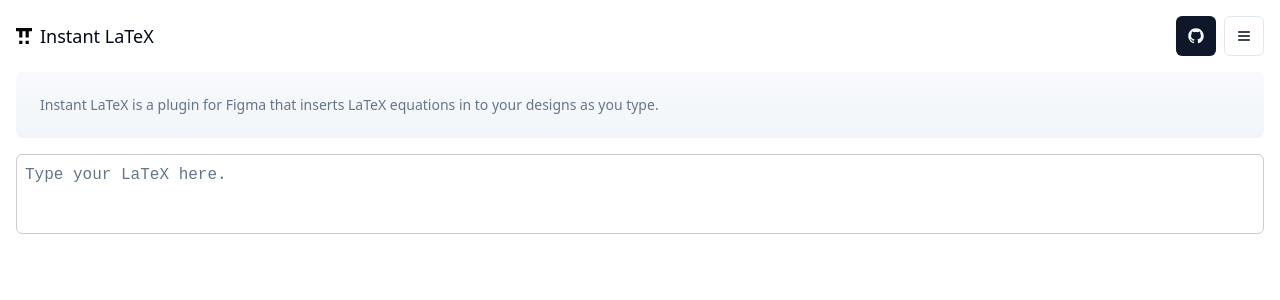
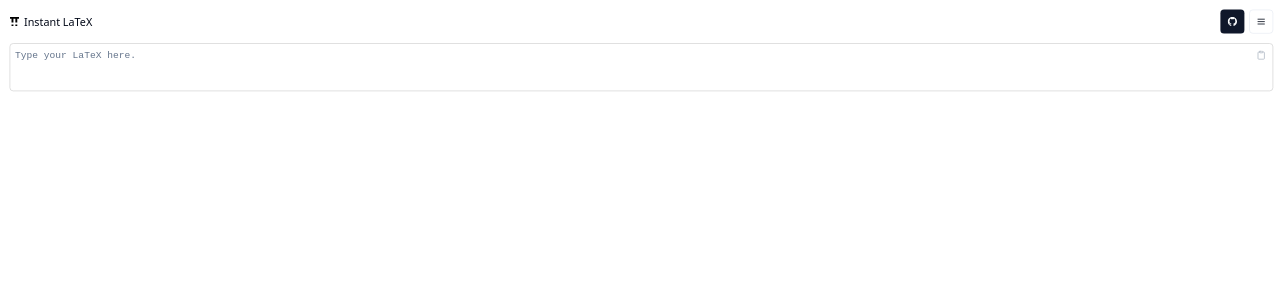
Before and after one commit to Arron-Stothart/instant-latex-for-figma, a React app: page / in a window 1280 px wide. Shown: the top 300 px of the page. Built offline with nearby package versions, Linux system fonts and the light colour scheme.

Commit message:
style: Reduce scale for entire frontend

```diff
--- a/src/app/components/App.tsx
+++ b/src/app/components/App.tsx
@@ -1,7 +1,6 @@
 import React from 'react';
 import { Menu } from 'lucide-react';
 import SettingsMenu from './SettingsMenu';
-import IntroductionCard from './IntroductionCard';
 import LatexTextArea from './LatexTextArea';
 import { renderLatex, validateLatexWithKaTeX } from '@/lib/latexRendering';
 import { GitHubLogoIcon } from '@radix-ui/react-icons';
@@ -101,8 +100,6 @@
         </div>
       </div>
 
-      <IntroductionCard />
-
       <LatexTextArea
         value={latexInput}
         onChange={handleLatexChange}
--- a/src/app/components/IntroductionCard.tsx
+++ /dev/null
@@ -1,13 +0,0 @@
-import React from 'react';
-
-const IntroductionCard: React.FC = () => {
-  return (
-    <div className="flex w-full select-none flex-col justify-end rounded-md bg-gradient-to-b from-muted/50 to-muted p-6 no-underline outline-none focus:shadow-md transition-shadow duration-200 hover:shadow-lg">
-      <p className="text-sm leading-tight text-muted-foreground">
-        Instant LaTeX is a plugin for Figma that inserts LaTeX equations in to your designs as you type.
-      </p>
-    </div>
-  );
-};
-
-export default IntroductionCard;
--- a/src/app/components/LatexTextArea.tsx
+++ b/src/app/components/LatexTextArea.tsx
@@ -68,7 +68,7 @@
           {highlightedText}
         </div>
       )}
-      <div className="relative group">
+      <div className="relative">
         <Textarea
           ref={textareaRef}
           value={value}
@@ -91,7 +91,8 @@
         <Button
           size="icon"
           variant="ghost"
-          className="absolute top-2 right-2 h-6 w-6 text-transparent group-hover:text-slate-500 hover:bg-slate-100 hover:text-slate-700 [&_svg]:h-4 [&_svg]:w-4"
+          disabled={!value}
+          className="absolute top-2 right-2 h-6 w-6 text-slate-500 hover:bg-slate-100 hover:text-slate-700 [&_svg]:h-4 [&_svg]:w-4"
           onClick={handleCopyToClipboard}
         >
           <span className="sr-only">Copy</span>
--- a/src/app/components/SettingsMenu.tsx
+++ b/src/app/components/SettingsMenu.tsx
@@ -1,8 +1,6 @@
 import React from 'react';
 import { Select, SelectContent, SelectItem, SelectTrigger, SelectValue } from '@/components/ui/select';
-import { Input } from '@/components/ui/input';
 import { Label } from '@/components/ui/label';
-import { Separator } from '@/components/ui/separator';
 import { Slider } from '@/components/ui/slider';
 import { Button } from '@/components/ui/button';
 import { Settings, saveSetting } from '@/lib/figmaStorage';
@@ -37,7 +35,7 @@
             <SelectTrigger id="font-selector" className="col-span-2">
               <SelectValue placeholder="Select a font" />
             </SelectTrigger>
-            <SelectContent>
+            <SelectContent className="max-h-[200px] overflow-y-auto">
               <SelectItem value="mathjax-tex">MathJax TeX (Default)</SelectItem>
               <SelectItem value="mathjax-modern">MathJax Modern</SelectItem>
               <SelectItem value="mathjax-stix2">STIX2</SelectItem>
@@ -54,41 +52,12 @@
         </div>
 
         <div className="grid grid-cols-3 items-center gap-4">
-          <Label htmlFor="openai-key">OpenAI API Key</Label>
-          <Input
-            id="openai-key"
-            type="password"
-            value={settings.openAIKey}
-            onChange={(e) => handleSettingChange('openAIKey', e.target.value)}
-            placeholder="Enter your OpenAI API key"
-            className="col-span-2"
-          />
-        </div>
-
-        <div className="grid grid-cols-3 items-center gap-4">
-          <Label htmlFor="anthropic-key">Anthropic API Key</Label>
-          <Input
-            id="anthropic-key"
-            type="password"
-            value={settings.anthropicKey}
-            onChange={(e) => handleSettingChange('anthropicKey', e.target.value)}
-            placeholder="Enter your Anthropic API key"
-            className="col-span-2"
-          />
-        </div>
-
-        <Separator className="my-2" />
-
-        <div className="grid grid-cols-3 items-center gap-4">
           <Label htmlFor="equation-size">Equation Size</Label>
           <div className="col-span-2 flex items-center gap-2">
             <Button
               variant="secondary"
               size="sm"
               onClick={() => handleSettingChange('equationSize', 0)}
-              className={cn(
-                settings.equationSize === 0 && "ring-2 ring-slate-900 ring-offset-2"
-              )}
             >
               Default
             </Button>
--- a/src/app/index.tsx
+++ b/src/app/index.tsx
@@ -6,5 +6,9 @@
 document.addEventListener('DOMContentLoaded', function () {
   const container = document.getElementById('react-page');
   const root = createRoot(container);
-  root.render(<App />);
+  root.render(
+    <div className="scale-[0.6] origin-top-left w-[167%] h-[167%]">
+      <App />
+    </div>
+  );
 });
--- a/src/plugin/controller.ts
+++ b/src/plugin/controller.ts
@@ -2,7 +2,7 @@
 
 figma.showUI(__html__);
 
-figma.ui.resize(600, 350);
+figma.ui.resize(500, 400);
 
 let settings: Settings;
 
```
Lines whose indentation alone changed are shown as unchanged.
